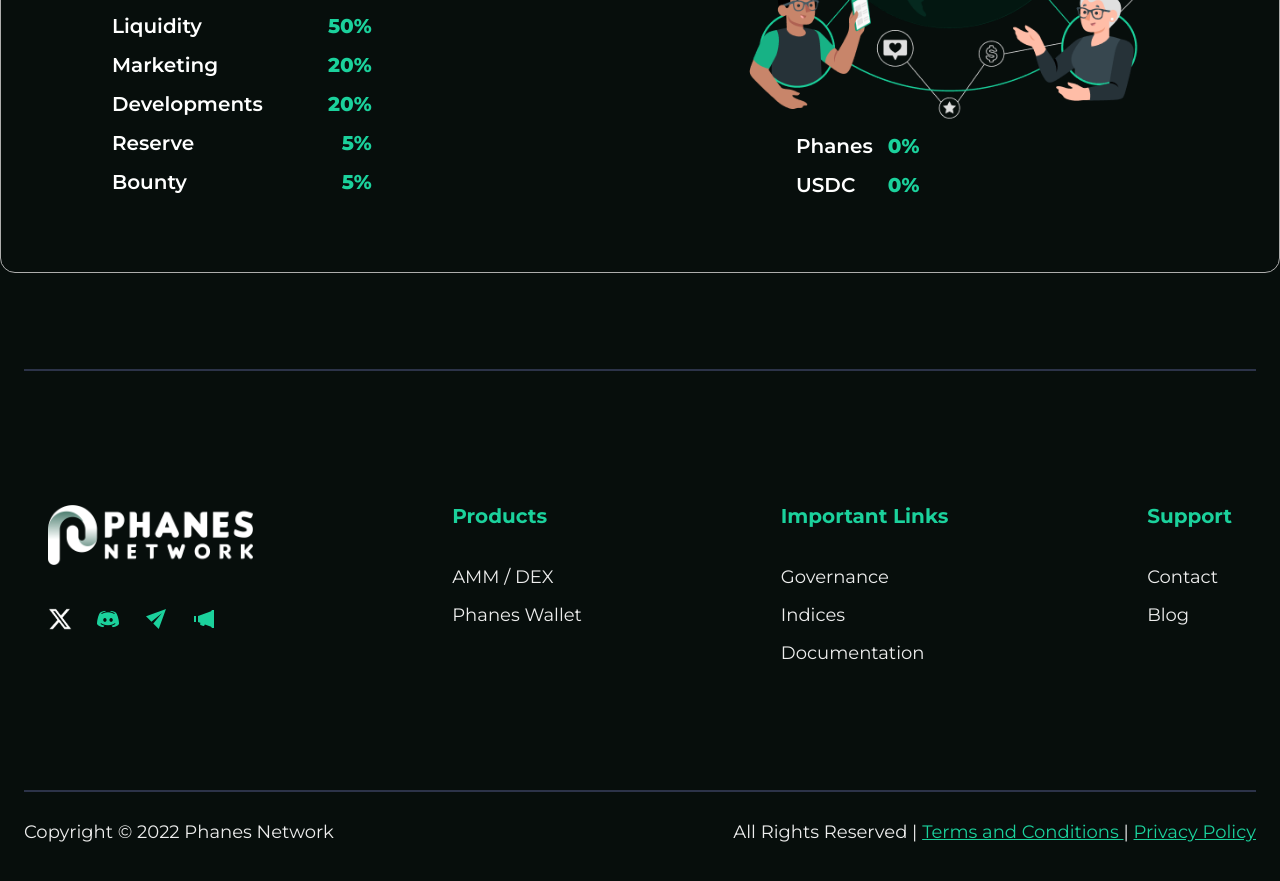
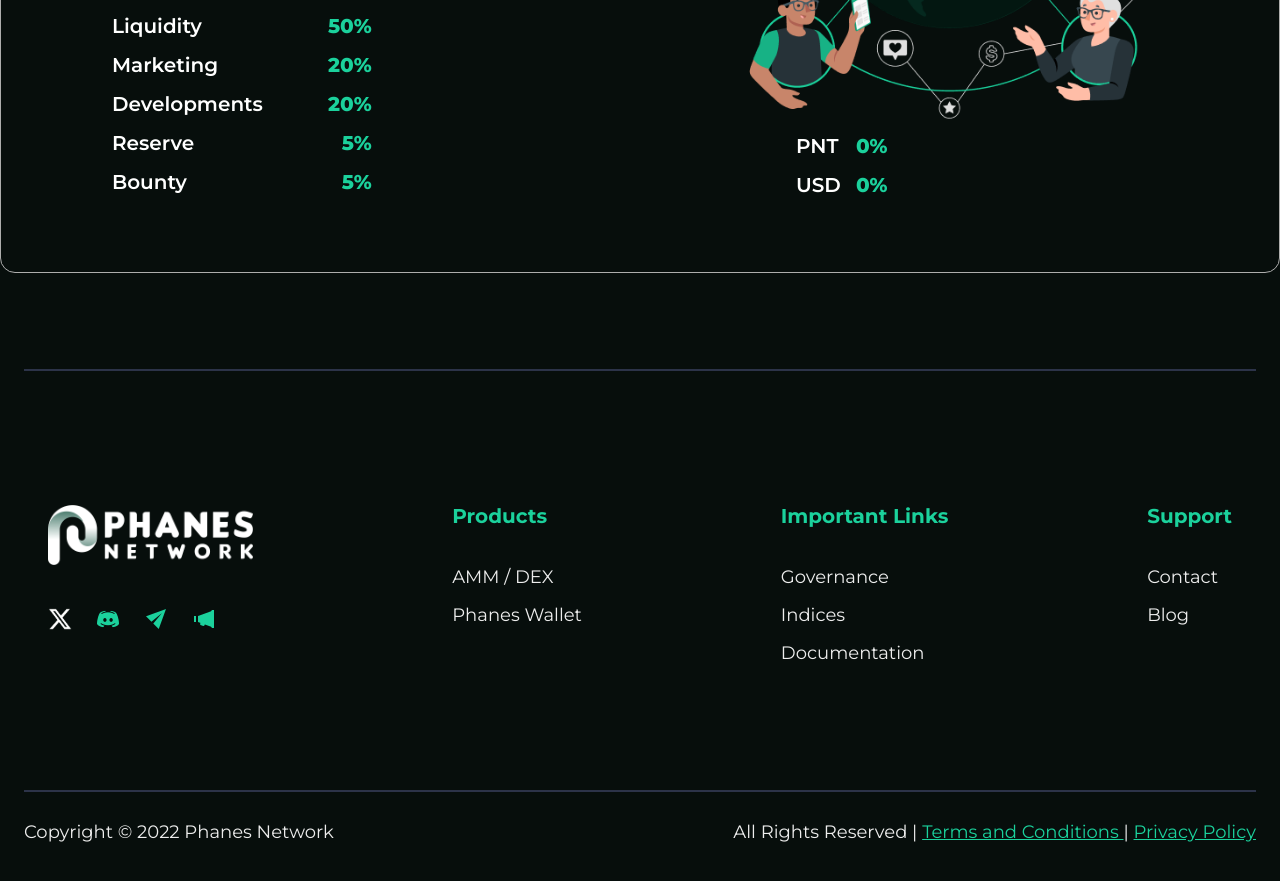
Before and after one commit to PhanesNetwork/Phanes-Network-Nuxt2-web-main, a Nuxt app: page / in a window 1280 px wide. Shown: the part 5160-6041 px from the top of the page. Built offline with nearby package versions, Linux system fonts and the light colour scheme.

Commit message:
Update EcosystemCollector.vue

```diff
--- a/components/EcosystemCollector.vue
+++ b/components/EcosystemCollector.vue
@@ -21,8 +21,8 @@
           </div>
           <table cellspacing="15">
             <tbody>
-                <tr><td class="sub-title">Phanes</td> <td class="value">{{phane}}%</td></tr>
-                <tr><td class="sub-title">USDC</td> <td class="value">{{usdc}}%</td></tr>
+                <tr><td class="sub-title">PNT</td> <td class="value">{{phane}}%</td></tr>
+                <tr><td class="sub-title">USD</td> <td class="value">{{usdc}}%</td></tr>
             </tbody>
           </table>
       </div>
```
